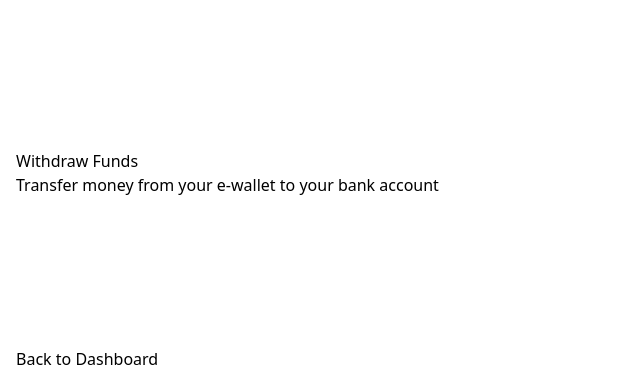
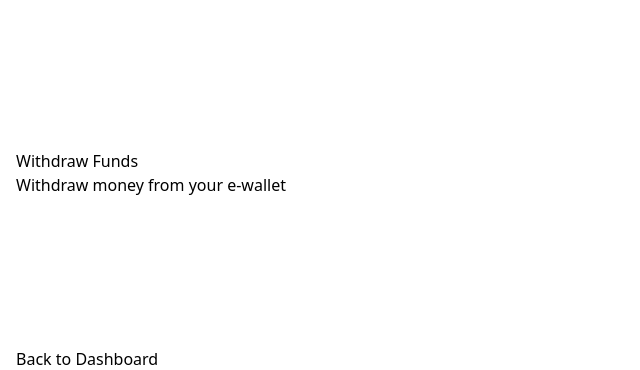
Before and after one commit to reybitgo/s2_gawis2, a Laravel app: page /wallet/withdraw in a window 1280 px wide. Shown: the part 3860-4230 px from the top of the page, without its empty margins (0-640 px from the left). Run offline with Laravel 12, Linux system fonts and the light colour scheme; a user stored in the database is signed in; data comes from the database, SQL or seed files in the repository; tables that the repository leaves empty hold one stand-in row (values such as "Sample post"); style sheets or scripts are compiled from the project's sources; some libraries are stand-ins or nearby versions.

Commit message:
ghk member wallet actions

```diff
--- a/resources/views/member/transfer.blade.php
+++ b/resources/views/member/transfer.blade.php
@@ -6,7 +6,7 @@
 <!-- Page Header -->
 <div class="card mb-4">
     <div class="card-body">
-        <div class="d-flex justify-content-between align-items-center">
+        <div class="d-flex flex-column flex-md-row justify-content-between align-items-start align-items-md-center gap-3">
             <div>
                 <h4 class="card-title mb-0">
                     <svg class="icon me-2">
@@ -16,8 +16,8 @@
                 </h4>
                 <p class="text-body-secondary mb-0">Send funds to another user</p>
             </div>
-            <div>
-                <a href="{{ route('dashboard') }}" class="btn btn-secondary">
+            <div class="d-flex gap-2 flex-wrap">
+                <a href="{{ route('admin.dashboard') }}" class="btn btn-secondary">
                     <svg class="icon me-2">
                         <use xlink:href="{{ asset('coreui-template/vendors/@coreui/icons/svg/free.svg#cil-arrow-left') }}"></use>
                     </svg>
--- a/resources/views/member/withdraw.blade.php
+++ b/resources/views/member/withdraw.blade.php
@@ -6,7 +6,7 @@
 <!-- Page Header -->
 <div class="card mb-4">
     <div class="card-body">
-        <div class="d-flex justify-content-between align-items-center">
+        <div class="d-flex flex-column flex-md-row justify-content-between align-items-start align-items-md-center gap-3">
             <div>
                 <h4 class="card-title mb-0">
                     <svg class="icon me-2">
@@ -14,10 +14,10 @@
                     </svg>
                     Withdraw Funds
                 </h4>
-                <p class="text-body-secondary mb-0">Transfer money from your e-wallet to your bank account</p>
+                <p class="text-body-secondary mb-0">Withdraw money from your e-wallet</p>
             </div>
-            <div>
-                <a href="{{ route('dashboard') }}" class="btn btn-secondary">
+            <div class="d-flex gap-2 flex-wrap">
+                <a href="{{ route('admin.dashboard') }}" class="btn btn-secondary">
                     <svg class="icon me-2">
                         <use xlink:href="{{ asset('coreui-template/vendors/@coreui/icons/svg/free.svg#cil-arrow-left') }}"></use>
                     </svg>
```
Also changed, not shown: resources/views/member/convert.blade.php (+4 -4 lines).
